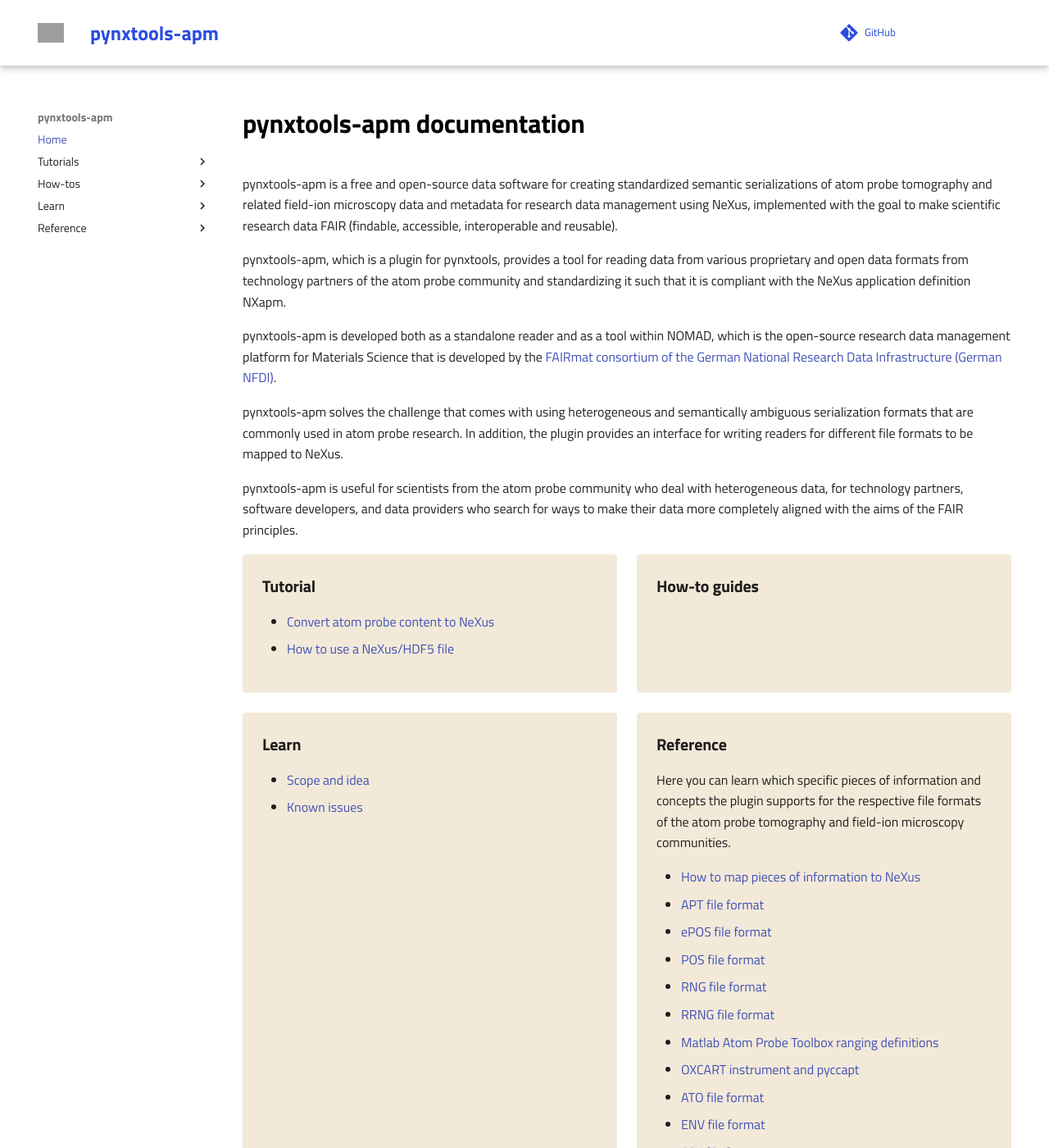
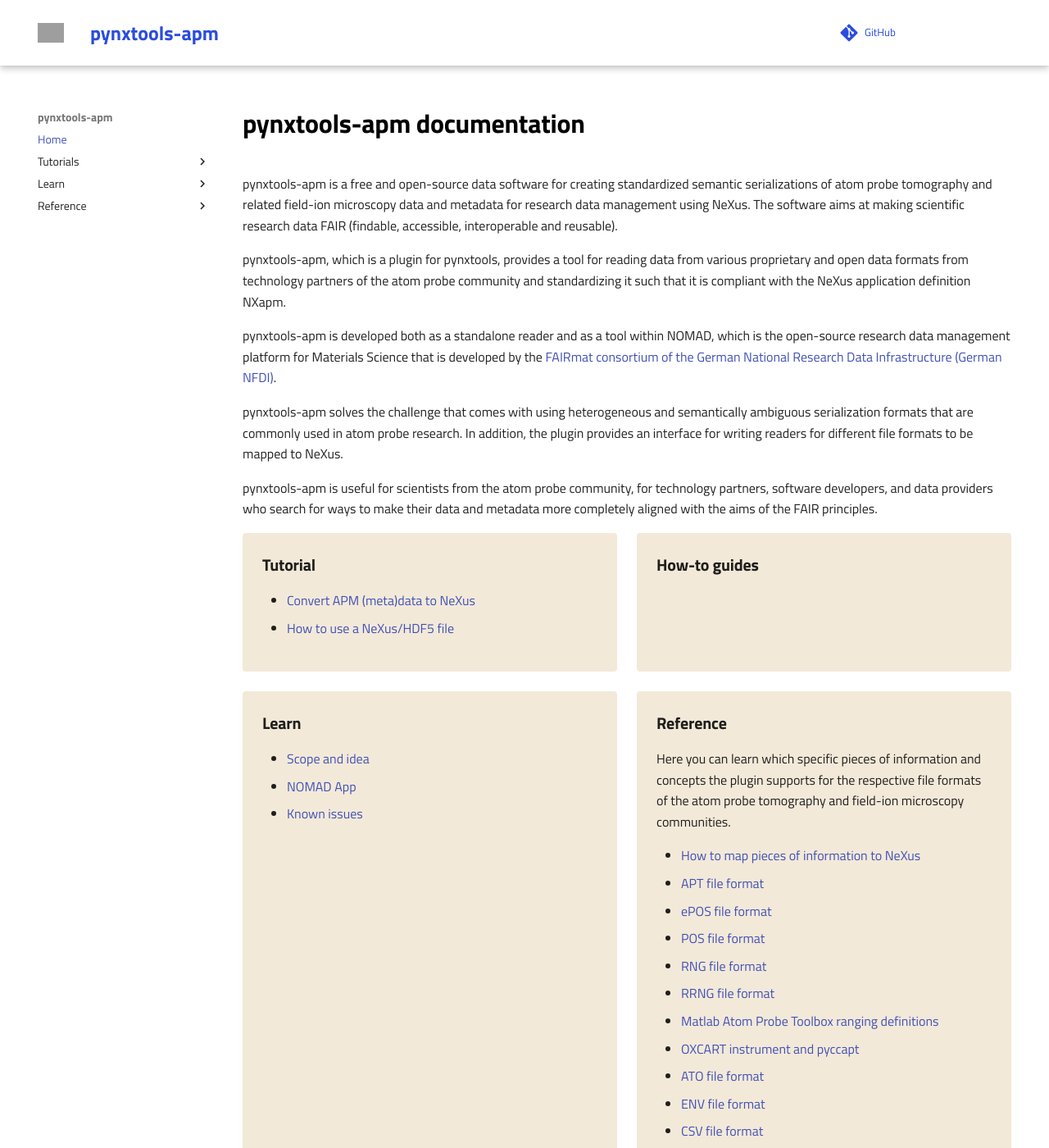
Before and after one commit to FAIRmat-NFDI/pynxtools-apm, an MkDocs documentation site: the page built from docs/index.md, in a window 1280 px wide and 1400 px high. Shown: the whole window at 82% size. Built offline with MkDocs 1.6.1 and Material for MkDocs 9.7.7, drawn with Linux system fonts in a browser that asks for light colours; comment, search, counter and statistics services are not loaded; grey boxes are pictures that could not be loaded.

Commit message:
Edits to the documentation in prep for apmapp

```diff
--- a/docs/index.md
+++ b/docs/index.md
@@ -3,7 +3,7 @@
 ---
 
 # pynxtools-apm documentation
-pynxtools-apm is a free and open-source data software for creating standardized semantic serializations of atom probe tomography and related field-ion microscopy data and metadata for research data management using NeXus, implemented with the goal to make scientific research data FAIR (findable, accessible, interoperable and reusable).
+pynxtools-apm is a free and open-source data software for creating standardized semantic serializations of atom probe tomography and related field-ion microscopy data and metadata for research data management using NeXus. The software aims at making scientific research data FAIR (findable, accessible, interoperable and reusable).
 
 pynxtools-apm, which is a plugin for pynxtools, provides a tool for reading data from various proprietary and open data formats from technology partners of the
 atom probe community and standardizing it such that it is compliant with the NeXus application definition NXapm.
@@ -12,7 +12,7 @@
 
 pynxtools-apm solves the challenge that comes with using heterogeneous and semantically ambiguous serialization formats that are commonly used in atom probe research. In addition, the plugin provides an interface for writing readers for different file formats to be mapped to NeXus.
 
-pynxtools-apm is useful for scientists from the atom probe community who deal with heterogeneous data, for technology partners, software developers, and data providers who search for ways to make their data more completely aligned with the aims of the FAIR principles.
+pynxtools-apm is useful for scientists from the atom probe community, for technology partners, software developers, and data providers who search for ways to make their data and metadata more completely aligned with the aims of the FAIR principles.
 
 <!-- A single sentence that says what the product is, succinctly and memorably -->
 <!-- A paragraph of one to three short sentences, that describe what the product does. -->
@@ -25,7 +25,7 @@
 ### Tutorial
 <!--This is the place where to add documentation of [diátaxis](https://diataxis.fr) content type tutorial.-->
 
-- [Convert atom probe content to NeXus](tutorial/standalone.md)
+- [Convert APM (meta)data to NeXus](tutorial/standalone.md)
 - [How to use a NeXus/HDF5 file](tutorial/nexusio.md)
 <!-- - [Convert data to NeXus using NOMAD Oasis](tutorial/oasis.md) -->
 
@@ -43,7 +43,8 @@
 <!--This is the place where to add documentation of [diátaxis](https://diataxis.fr) content type explanation.-->
 
 - [Scope and idea](explanation/learn.md)
-- [Known issues](explanation/performance.md)
+- [NOMAD App](explanation/apmapp.md)
+- [Known issues](explanation/issues.md)
 
 </div>
 <div markdown="block">
--- a/mkdocs.yaml
+++ b/mkdocs.yaml
@@ -11,11 +11,12 @@
     - tutorial/standalone.md
     # - tutorial/nexusio.md
     # - tutorial/oasis.md
-  - How-tos:
-    - how-tos/howto.md
+  # - How-tos:
+  #    - how-tos/howto.md
   - Learn:
     - explanation/learn.md
-    - explanation/performance.md
+    - explanation/apmapp.md
+    - explanation/issues.md
   - Reference:
     - reference/contextualization.md
     - reference/apt.md
```
Also changed, not shown: docs/explanation/apmapp.md (added, +5 -0 lines), docs/explanation/issues.md (added, +33 -0 lines), docs/explanation/learn.md (+3 -3 lines), docs/explanation/performance.md (deleted, +0 -37 lines), docs/tutorial/standalone.md (+1 -1 lines), 1 other file.
